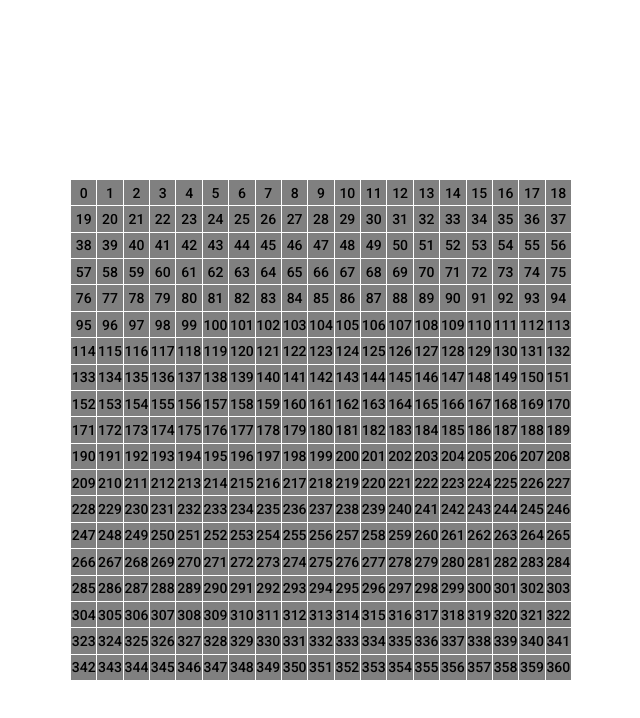
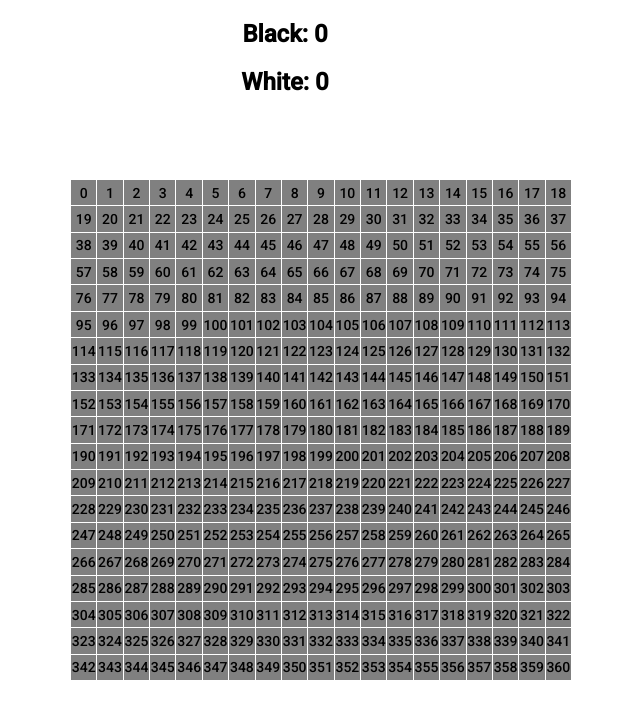
Before and after one commit to Jackseed/pente, an Angular app: page / in a window 1280 px wide. Shown: the top 718 px of the page, without its empty margins (355-995 px from the left). Built offline with nearby package versions, Linux system fonts and the light colour scheme.

Commit message:
add capture scores

```diff
--- a/src/app/tile/tile.component.html
+++ b/src/app/tile/tile.component.html
@@ -1,3 +1,7 @@
+<div class="center">
+  <h2>Black: {{blackPlayer.score}}</h2>
+  <h2>White: {{whitePlayer.score}}</h2>
+</div>
 <div id="outPopUp">
   <mat-grid-list cols="19" rowHeight="1:1">
     <mat-grid-tile
--- a/src/app/tile/tile.component.scss
+++ b/src/app/tile/tile.component.scss
@@ -8,3 +8,7 @@
   margin: -100px 0 0 -150px;
 
 }
+
+.center {
+  text-align: center;
+}
--- a/src/app/tile/tile.component.ts
+++ b/src/app/tile/tile.component.ts
@@ -4,6 +4,10 @@ import {MatButtonModule} from '@angular/material/button';
 
 export interface Tile {
   color: string;
+}
+export interface Player {
+  color: string;
+  score: number;
 }
 
 @Component({
@@ -13,6 +17,14 @@ export interface Tile {
 })
 export class TileComponent implements OnInit {
   tile: Tile[] = [];
+  whitePlayer: Player = {
+    color: 'white',
+    score: 0,
+  };
+    blackPlayer: Player = {
+    color: 'black',
+    score: 0,
+  };
   activePlayer = 'black';
   passivePlayer = 'white';
   neighbour1: number;
@@ -40,7 +52,7 @@ export class TileComponent implements OnInit {
           // check if tile[i] is not in the first 3 columns and in the last 3
           || (((i % 19 > -3 * x) && (i % 19 < 19 + -3 * x) ))
           ) {
-            console.log("neighbour 1:", this.neighbour1, "neighbour 2:", this.neighbour2, "neighbour 3:", this.neighbour3);
+            console.log('neighbour 1:', this.neighbour1, 'neighbour 2:', this.neighbour2, 'neighbour 3:', this.neighbour3);
             // 3 next spots on a specific direction
             this.neighbour1 = i + (x + 19 * y);
             this.neighbour2 = i + 2 * (x + 19 * y);
@@ -57,6 +69,11 @@ export class TileComponent implements OnInit {
                 // capture of the tiles
                 this.tile[this.neighbour1].color = 'grey';
                 this.tile[this.neighbour2].color = 'grey';
+                if (this.activePlayer === 'black') {
+                  this.blackPlayer.score = this.blackPlayer.score + 2;
+                } else {
+                  this.whitePlayer.score = this.whitePlayer.score + 2;
+                }
             }
         } else {
           return;
```
